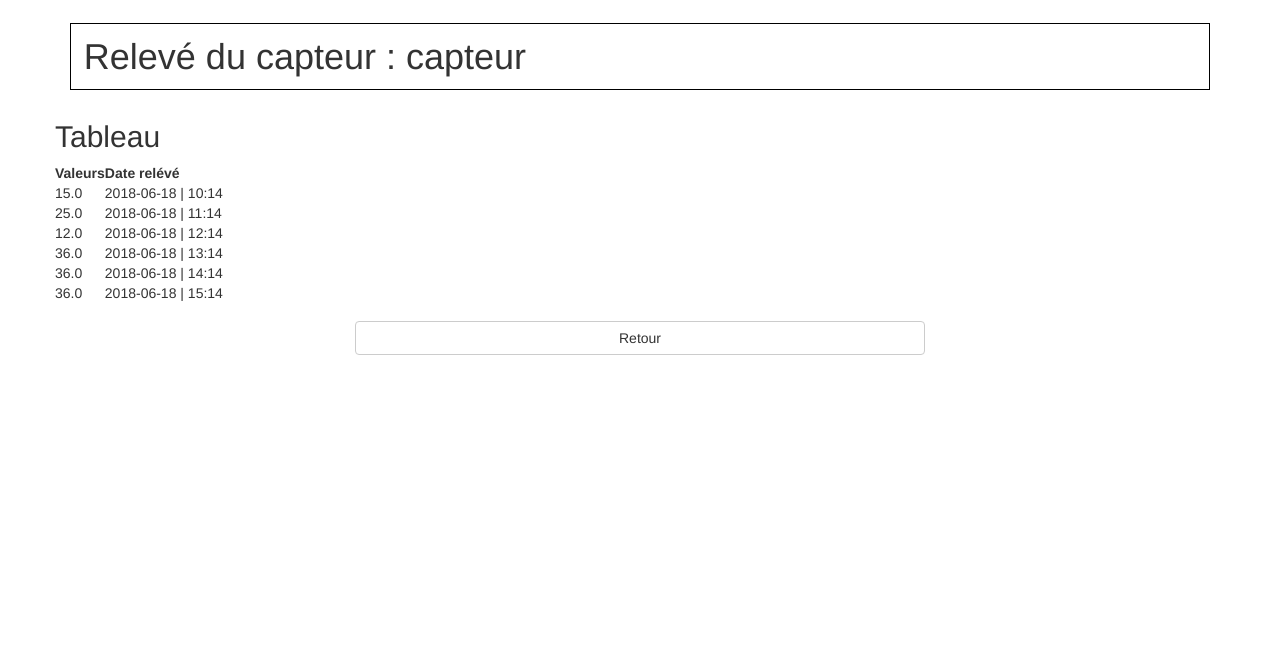
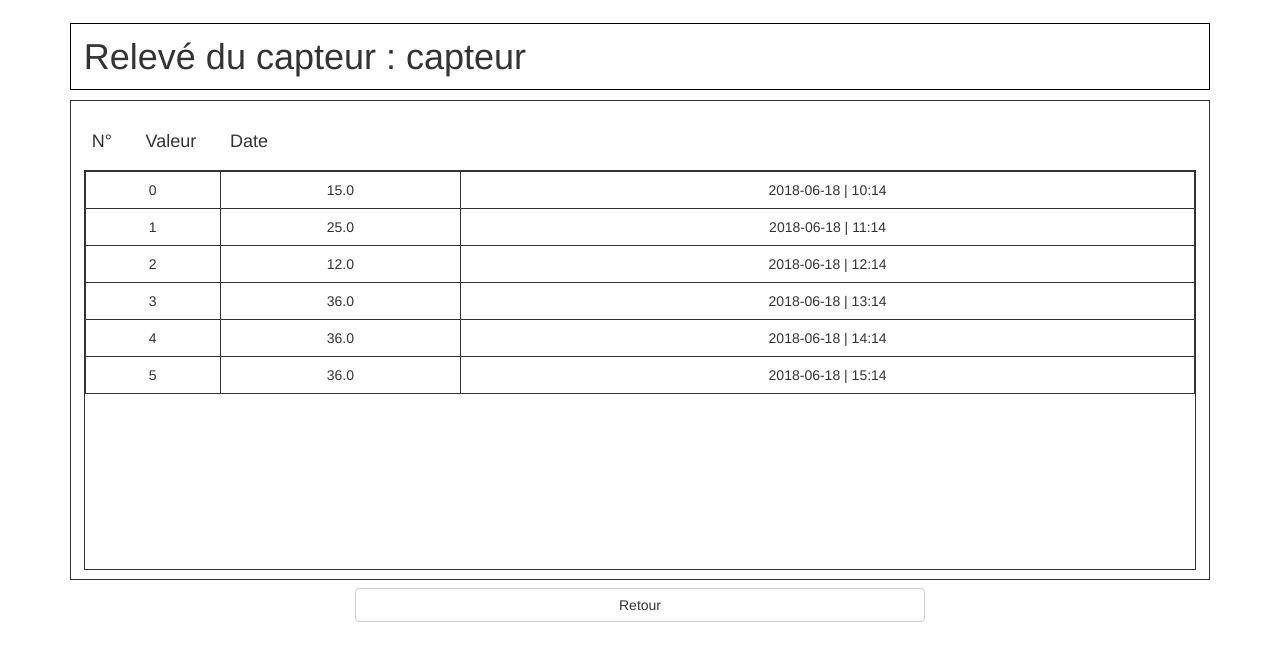
Before and after one commit to JoshVanoz/ProjetCapteurs, a Flask app: page /Capteur/info/Relever/1 in a window 1280 px wide. Shown: the part 53-714 px from the top of the page. Run offline with Flask 2, Linux system fonts and the light colour scheme; data comes from the database, SQL or seed files in the repository; some libraries are stand-ins or nearby versions.

Commit message:
css relevé capteur

```diff
--- a/NotreApli/Web/Apply/static/home.css
+++ b/NotreApli/Web/Apply/static/home.css
@@ -152,10 +152,10 @@ body{
   text-align: center;
   width: 20%;
 }
-#bDanger {
+#bDanger > input{
   margin-bottom: 2vh;
   padding: 1vh 2vw 1vh 2vw;
-  width: 100%
+  width: 100%;
 }
 #bEdit > input{
   padding: 1vh 2vw 1vh 2vw;
@@ -415,3 +415,45 @@ body{
   margin: auto;
   font-size: 2vh;
 }
+#info{
+  border: thin solid;
+  margin: auto;
+  height: 60vh;
+  flex: 1 1 0;
+}
+#graph{
+  margin: auto;
+  margin-top: 10vh;
+}
+#table, #info{
+  text-align: center;
+  padding: 1vw;
+  width: 100%;
+}
+#table{
+  padding-top: 2vh;
+  height: 20vh;
+}
+#table th {
+  text-align: center;
+}
+#table tr td {
+  border: thin solid;
+  padding: 1vh;
+}
+.sroll{
+  overflow: auto;
+
+  height: 50vh;
+  border: thin solid;
+}
+.th{
+  display: flex;
+  flex-direction: row;
+  width: inherit
+}
+.th h4 {
+  text-align: center;
+  padding: 1vh;
+  padding-right: 2vw;
+}
--- a/NotreApli/Web/Apply/templates/relever-capteur.html
+++ b/NotreApli/Web/Apply/templates/relever-capteur.html
@@ -1,27 +1,30 @@
 {% extends "header.html" %}
 
-<!-- {% block head %}
+{% block head %}
 {{ super() }}
 <script src="https://cdn.plot.ly/plotly-latest.min.js"></script>
-{% endblock %} -->
+{% endblock %}
 
 {% block main %}
 <h1 class="h1">Relevé du capteur : {{ capteur.get_name() }}</h1>
 <div class="row" id="info">
-  <h2>Tableau</h2>
-  <table>
-    <tr><th>Valeurs</th><th>Date relévé</th></tr>
+  <div class="th">
+    <h4>N°</h4><h4>Valeur</h4><h4>Date</h4>
+  </div>
+  <div class="sroll">
+    <table id="table">
       {% for donnee in capteur.get_vals() %}
         <tr>
+          <td>{{ loop.index-1 }}</td>
           <td>{{ donnee.get_val() }}</td>
           <td>{{ donnee.get_date_donnee()[:10] }} | {{ donnee.get_date_donnee()[10:16]}}</td>
         </tr>
       {% endfor %}
     </table>
-  <p id="demo0"></p>
+  </div>
 </div>
 
-<div id="tester"></div>
+<div id="graph"></div>
 
 <section class="footer">
   <a href="{{ url_for('capteur_info_relever1',id=capteur.get_id()) }}" class = "btn btn-default return"> Retour</a>
@@ -42,7 +45,7 @@
   console.log(x);
   console.log(y);
 
-  TESTER = document.getElementById('tester');
+  TESTER = document.getElementById('graph');
 
   Plotly.plot( TESTER, [{
       x,
```
Lines whose indentation alone changed are shown as unchanged.
